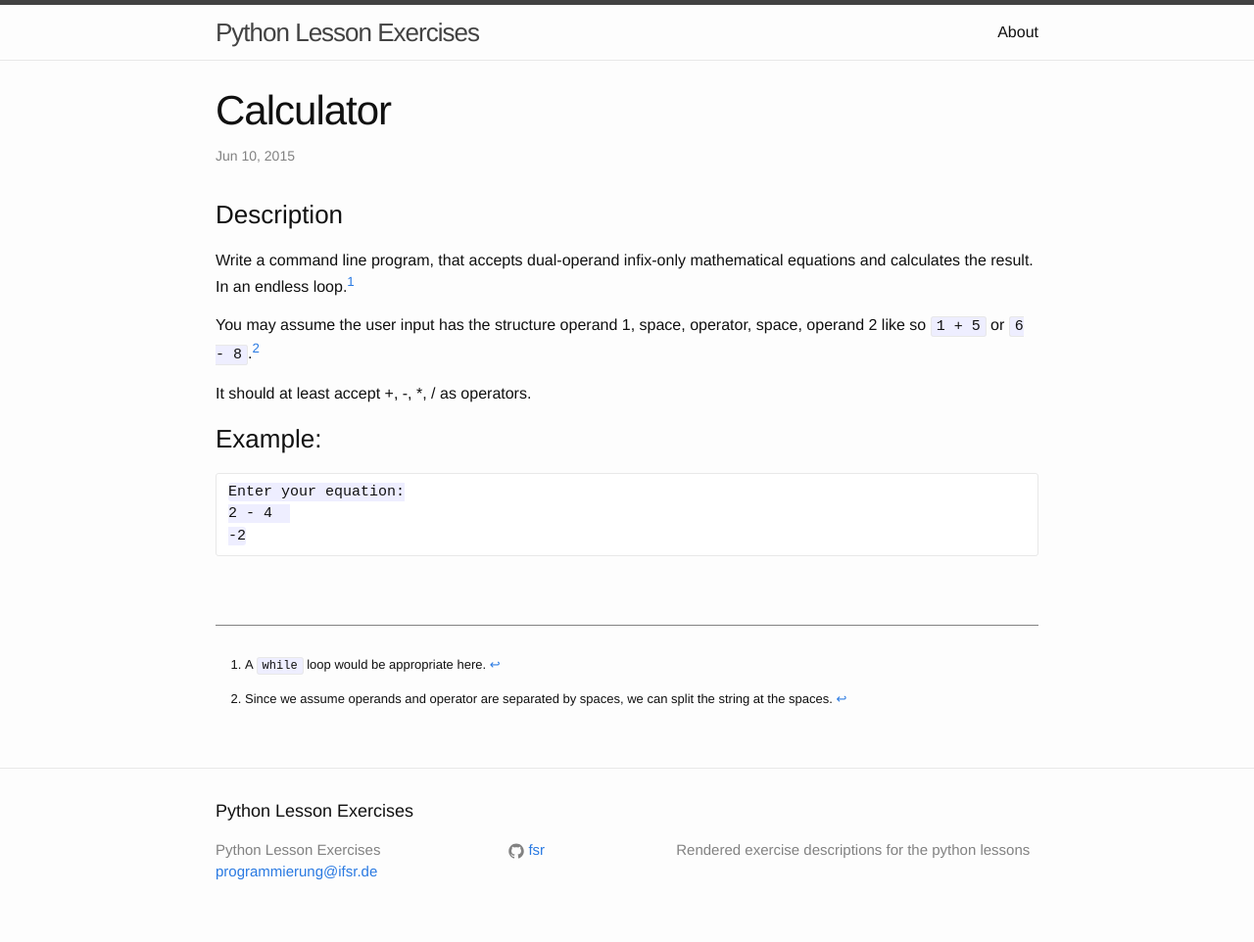
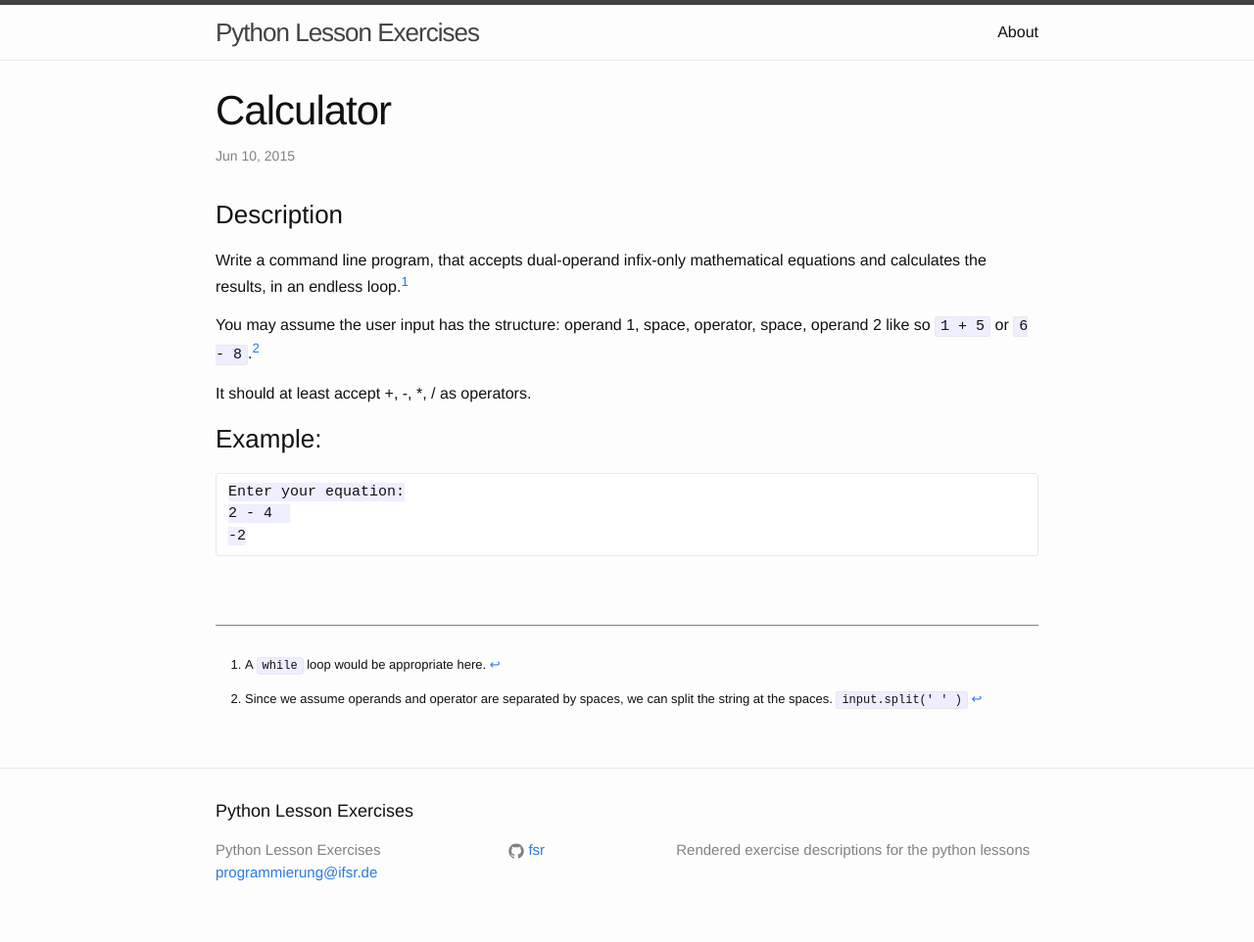
Before and after one commit to fsr/python-lessons, a Jekyll site: the page built from _exercises/calculator.md, in a window 1280 px wide. Shown: the whole page at 98% size. Built offline with Jekyll 4.4.1, drawn with Linux system fonts in a browser that asks for light colours.

Commit message:
starting work on new exercises

```diff
--- a/_exercises/calculator.md
+++ b/_exercises/calculator.md
@@ -1,19 +1,20 @@
 ---
 title: Calculator
 status: drafty
+number: 6
 ---
 
 ### Description
 
-Write a command line program, that accepts dual-operand infix-only mathematical equations and calculates the result. In an endless loop.[^while]
+Write a command line program, that accepts dual-operand infix-only mathematical equations and calculates the results, in an endless loop.[^while]
 
 [^while]:
     A `while` loop would be appropriate here.
 
-You may assume the user input has the structure operand 1, space, operator, space, operand 2 like so `1 + 5` or `6 - 8`.[^input_structure]
+You may assume the user input has the structure: operand 1, space, operator, space, operand 2 like so `1 + 5` or `6 - 8`.[^input_structure]
 
 [^input_structure]:
-    Since we assume operands and operator are separated by spaces, we can split the string at the spaces.
+    Since we assume operands and operator are separated by spaces, we can split the string at the spaces. `input.split(' ' )`
 
 It should at least accept +, -, \*, / as operators.
 
```
